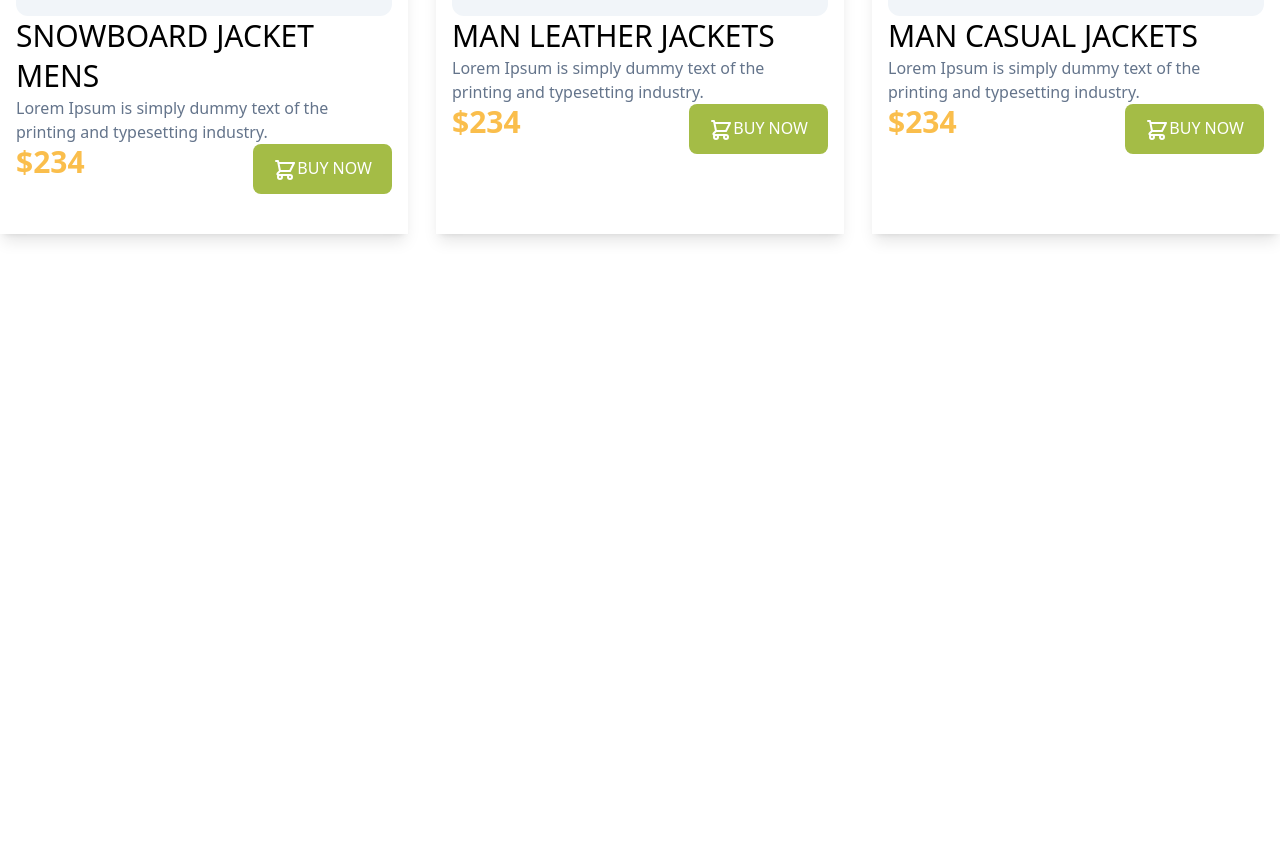
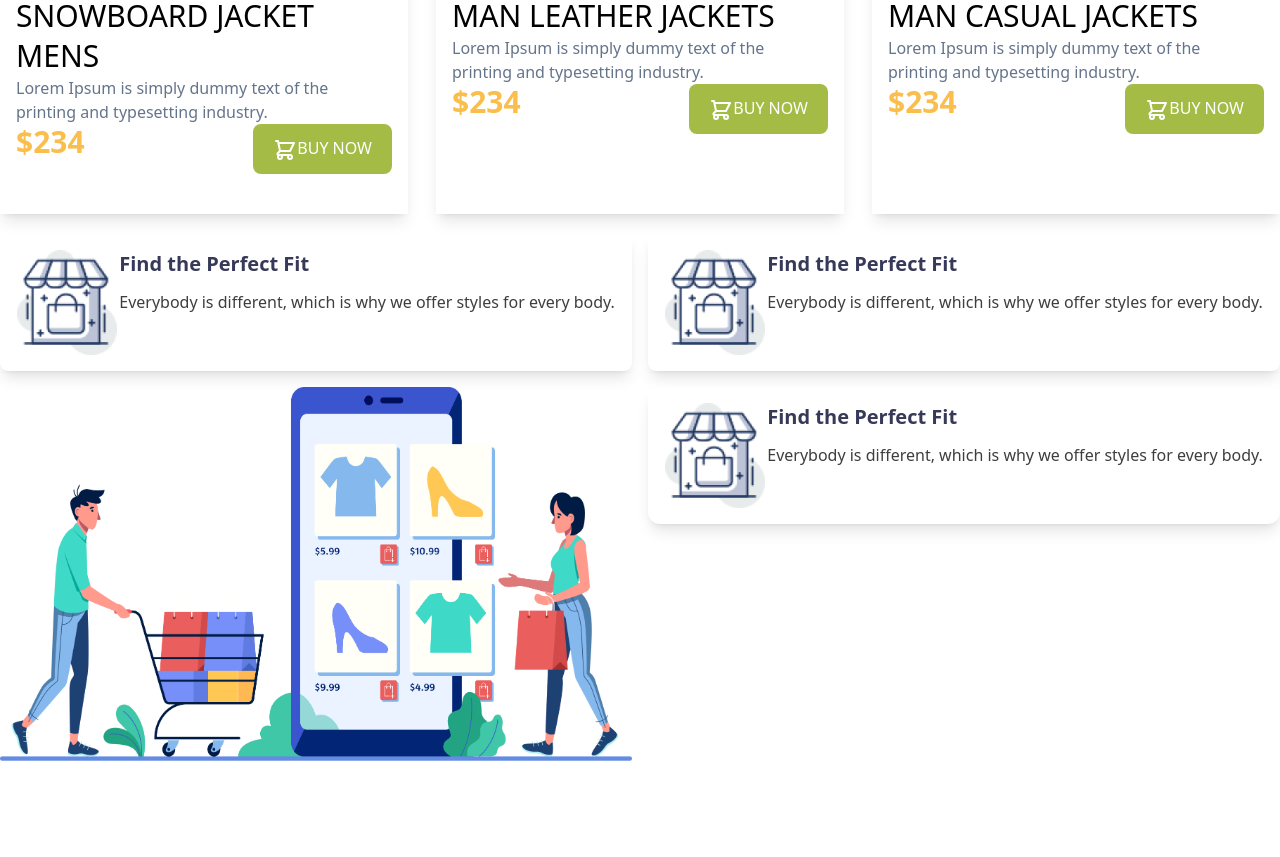
Before and after one commit to srbony/penguin-fashion-taldwind, a plain HTML site: page index.html in a window 1280 px wide. Shown: the part 1870-2727 px from the top of the page. Before the commit the page ends 2124 px from the top, so only its background shows below. Drawn offline with nearby package versions, Linux system fonts and the light colour scheme.

Commit message:
added grid layout

```diff
--- a/index.html
+++ b/index.html
@@ -17,6 +17,7 @@
             penguin: '#FFFBF0',
             jacketprice: '#FABE4C',
             jackettitle: '#363958',
+            housebackground: ' #FFFFFF'
           }
         }
       }
@@ -51,7 +52,7 @@
   </header>
 
   <main class="container mx-auto">
-    <section class="my-5">
+    <section class="mb-5">
       <!-- womenn jacket section -->
       <h2 class="text-5xl font-normal leading-10 uppercase font-semibold mb-8 text-jackettitle">W0Man Jacket </h2>
       <div class=" rounded-xl grid md:grid-cols-2 lg:grid-cols-3 gap-7">
@@ -197,6 +198,71 @@
         </div>
       </div>
     </section>
+    <!-- seller section -->
+    <section class="pb-24">
+      <div class="grid md:grid-cols-2 lg:cols-3 gap-4">
+        <div
+          class=" bg-white rounded-xl shadow-lg bg-housebackground flex justify-around justify-items-center p-4 order-2">
+          <div class="w-1/6 p-">
+            <img src="images/house.png" alt="">
+          </div>
+          <div>
+            <div class="space-y-3">
+              <h3 class="text-xl font-bold text-jackettitle ">Find the Perfect Fit</h3>
+
+              <p class="text-[#3E3E3E]">Everybody is different, which is why we
+                offer styles for every body.</p>
+            </div>
+
+          </div>
+
+
+        </div>
+        <div class=" bg- housebackground row-span-3 sm:order-1">
+          <img src="images/shopping.png" alt="">
+
+        </div>
+        <div class=" bg-white rounded-lg shadow-lg bg-housebackground flex justify-around justify-items-center p-4">
+          <div class="w-1/6 p-">
+            <img src="images/house.png" alt="">
+          </div>
+          <div>
+            <div class="space-y-3">
+              <h3 class="text-xl font-bold text-jackettitle ">Find the Perfect Fit</h3>
+
+              <p class="text-[#3E3E3E]">Everybody is different, which is why we
+                offer styles for every body.</p>
+            </div>
+
+          </div>
+
+
+        </div>
+        <div class=" bg-white rounded-lg shadow-lg bg-housebackground flex justify-around justify-items-center p-4">
+          <div class="w-1/6 p-">
+            <img src="images/house.png" alt="">
+          </div>
+          <div>
+            <div class="space-y-3">
+              <h3 class="text-xl font-bold text-jackettitle ">Find the Perfect Fit</h3>
+
+              <p class="text-[#3E3E3E]">Everybody is different, which is why we
+                offer styles for every body.</p>
+            </div>
+
+          </div>
+
+
+        </div>
+
+
+      </div>
+
+    </section>
+
+
+
+
   </main>
 
 
```
